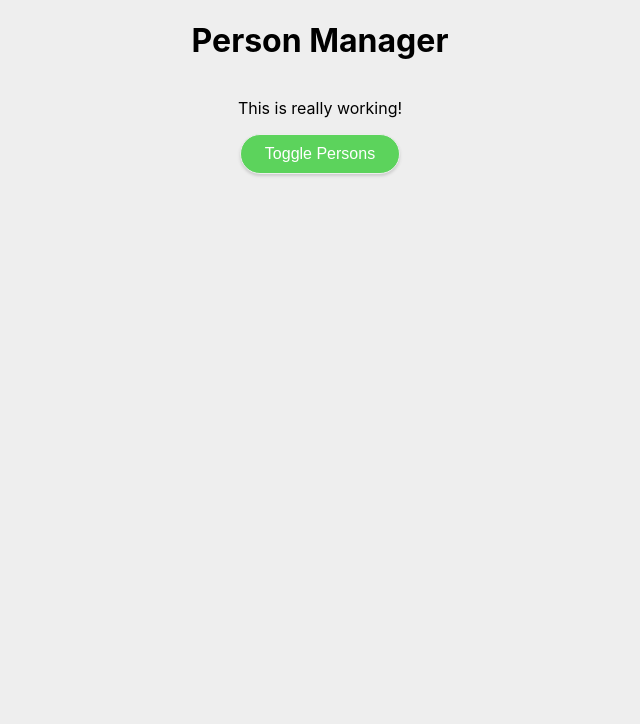
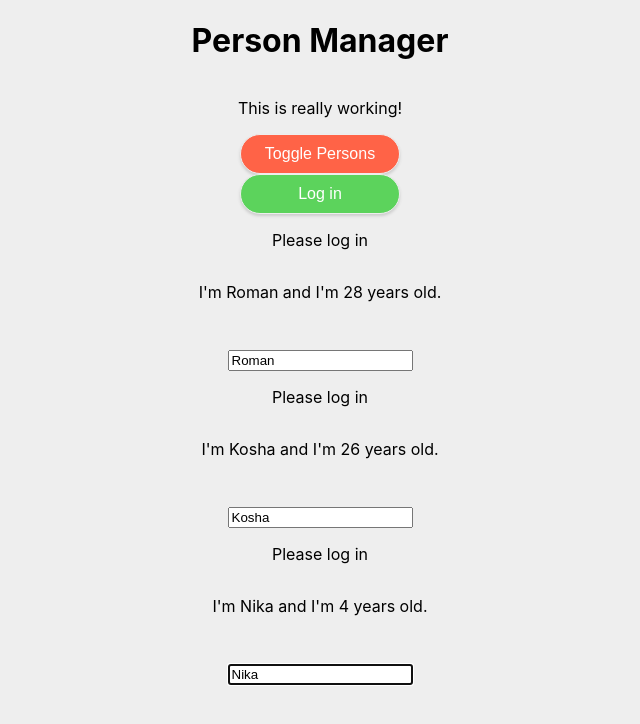
Before and after one commit to lavr001/react_course, a React (Create React App) app: page / in a window 1280 px wide. Shown: the top 724 px of the page, without its empty margins (320-960 px from the left). Built offline with nearby package versions, Linux system fonts and the light colour scheme.

Commit message:
use effect and context API are done

```diff
--- a/src/components/Cockpit/Cockpit.js
+++ b/src/components/Cockpit/Cockpit.js
@@ -1,15 +1,22 @@
-import React, { useEffect } from 'react';
+import React, { useEffect, useRef, useContext } from 'react';
+import AuthContext from '../../context/auth_context';
 
-const Cockpit = (props) => {
+const Cockpit = props => {
+
+  const toggle_button_ref = useRef();
+  const auth_context = useContext(AuthContext);
+
+  console.log(auth_context);
 
   useEffect(() => {
     console.log('useEffect [Cockpit.js]');
-    setTimeout(() => {
-      alert('Saved Data')
-    }, 1000);
+    toggle_button_ref.current.click();
+    // setTimeout(() => {
+    //   alert('Saved Data')
+    // }, 1000);
   }, []);
 
-  //use [] when you need to useEfect ONCE on the initial load
+  //use [] when you need to useEffect ONCE on the initial load
 
   let assigned_classes = [];
   let button_style = {};
@@ -23,9 +30,11 @@ const Cockpit = (props) => {
       <h1>{props.title}</h1>
       <p className={assigned_classes.join(' ')}>This is really working!</p>
       <button
+        ref={toggle_button_ref}
         style={button_style}
         onClick={props.clicked}>Toggle Persons
       </button>
+      <button onClick={auth_context.login}>Log in</button>
     </div>
   )
 };
--- a/src/components/Persons/Person/Person.js
+++ b/src/components/Persons/Person/Person.js
@@ -1,15 +1,37 @@
 import React, {Component} from 'react';
-import classes from './Person.module.scss';
+import AuthContext from '../../../context/auth_context';
+// import classes from './Person.module.scss';
 
 class Person extends Component {
+
+  constructor(props) {
+    super(props);
+    this.input_prop_ref = React.createRef();
+  }
+
+  static contextType = AuthContext;
+
+  componentDidMount() {
+    this.input_prop_ref.current.focus();
+  }
+
   render() {
     console.log('[Person.js] is rendering...');
     return (
-      <div className={classes.Person} data-id={this.props.person_id}>
+
+      // <div className={classes.Person} data-id={this.props.person_id}>
+      <>
+        {this.context.authenticated ? <p>Authenticated!</p> : <p>Please log in</p>}
         <p onClick={this.props.click}>I'm {this.props.name} and I'm {this.props.age} years old.</p>
         <p>{this.props.children}</p>
-        <input type='text' onChange={this.props.changed} value={this.props.name}/>
-      </div>
+        <input
+          type='text'
+          onChange={this.props.changed}
+          value={this.props.name}
+          ref={this.input_prop_ref}
+        />
+      </>
+      // </div>
     )
   }
 };
--- a/src/components/Persons/Persons.js
+++ b/src/components/Persons/Persons.js
@@ -22,9 +22,14 @@ class Persons extends Component {
     console.log(snapshot);
   }
 
+  componentWillUnmount() {
+    console.log('[Persons.js] componentWillUnmount');
+  }
+
   render() {
     console.log('[Persons.js] rendering...');
-    return this.props.persons.map((person, index) => {
+    return (
+      this.props.persons.map((person, index) => {
         return <Person
           key={person.id}
           click={() => this.props.clicked(index)}
@@ -33,7 +38,8 @@ class Persons extends Component {
           person_id={person.id}
           changed={(event) => this.props.changed(event, person.id)}
         />
-    });
+      })
+    )
   }
 }
 
--- a/src/containers/App.js
+++ b/src/containers/App.js
@@ -2,6 +2,7 @@ import React, {Component} from 'react';
 import './App.scss';
 import Persons from '../components/Persons/Persons';
 import Cockpit from '../components/Cockpit/Cockpit';
+import AuthContext from '../context/auth_context';
 // import NavbarTab from './Navbar/NavbarTab';
 // import ErrorBoundary from './ErrorBoundary/ErrorBoundary';
 
@@ -18,7 +19,9 @@ class App extends Component {
       {id: 3, name: 'Nika', age: 4}
     ],
     show_persons: false,
-    tabs: ['one', 'two', 'three']
+    tabs: ['one', 'two', 'three'],
+    counter: 0,
+    authenticated: false
   }
 
   static getDerivedStateFromProps(props, state) {
@@ -53,9 +56,12 @@ class App extends Component {
     //Update person with a name changed in the copied array
     updated_names_persons[person_index] = person_name_changed;
     //Update state persons array with a new copied array
-    this.setState({
-      persons: updated_names_persons
-    })
+    this.setState((prevState, props) => {
+      return  {
+        persons: updated_names_persons,
+        counter: prevState.counter + 1
+      }
+    });
   }
 
   delete_person_handler = person_index => {
@@ -68,6 +74,10 @@ class App extends Component {
     this.setState({show_persons: !this.state.show_persons})
   }
 
+  login_handler = () => {
+    this.setState({ authenticated: true })
+  }
+
   // tab_click = event => {
   //   event.target.parentNode.parentNode.querySelectorAll('.tab').forEach(tab => tab.classList.remove('on'));
   //   event.target.parentNode.classList.add('on');
@@ -78,10 +88,13 @@ class App extends Component {
     let persons = null;
 
     if (this.state.show_persons) {
-      persons = <Persons
+      persons = (
+        <Persons
           persons={this.state.persons}
           clicked={this.delete_person_handler}
-            changed={this.name_change_handler} />
+          changed={this.name_change_handler}
+        />
+      )
     }
 
     // let tabs = (
@@ -102,6 +115,10 @@ class App extends Component {
           {tabs}
         </aside>*/}
         <main>
+          <AuthContext.Provider value={{
+            authenticated: this.state.authenticated,
+            login: this.login_handler
+          }} >
             <Cockpit
               title={this.props.title}
               show_persons={this.state.show_persons}
@@ -109,6 +126,7 @@ class App extends Component {
               clicked={this.toggle_persons_handler}
             />
             {persons}
+          </AuthContext.Provider>
         </main>
       </div>
     )
--- /dev/null
+++ b/src/context/auth_context.js
@@ -0,0 +1,8 @@
+import React from 'react';
+
+const auth_context = React.createContext({
+  authenticated: false,
+  login: () => {}
+});
+
+export default auth_context;
```
Lines whose indentation alone changed are shown as unchanged.
